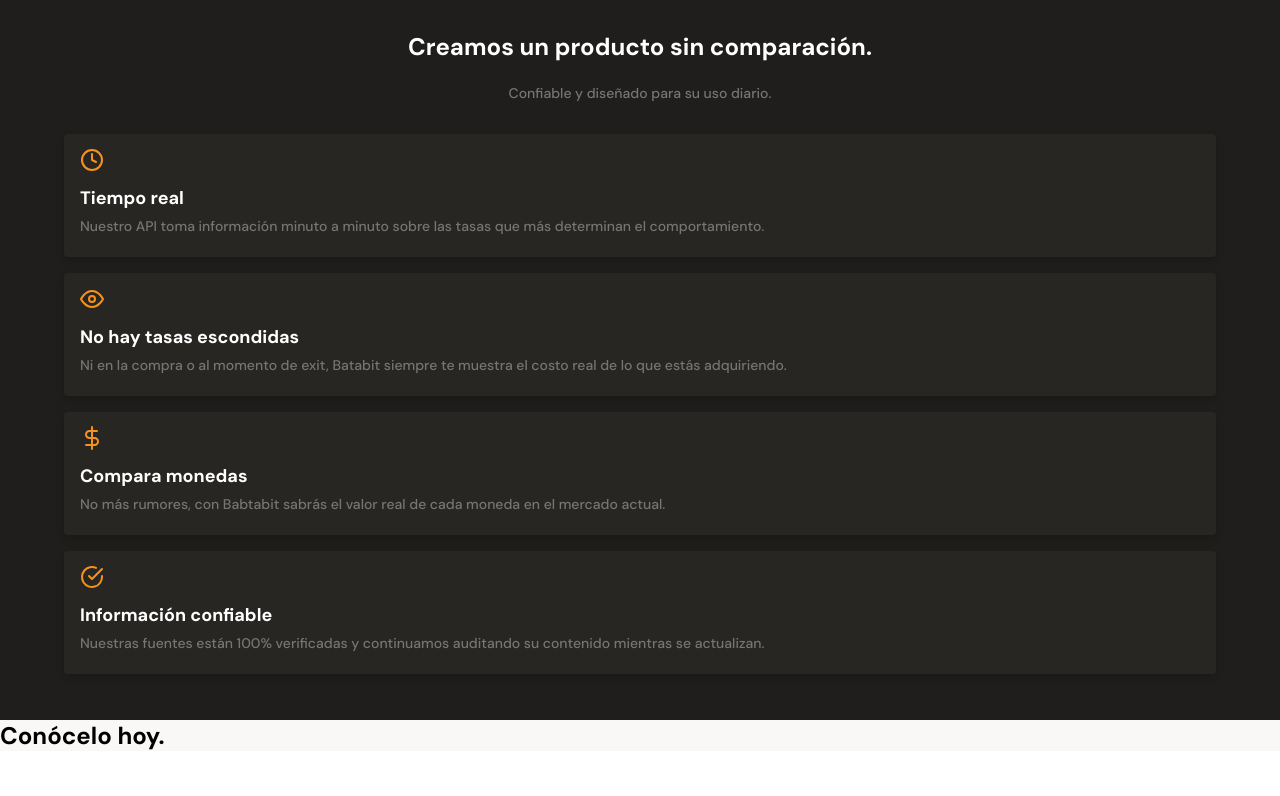
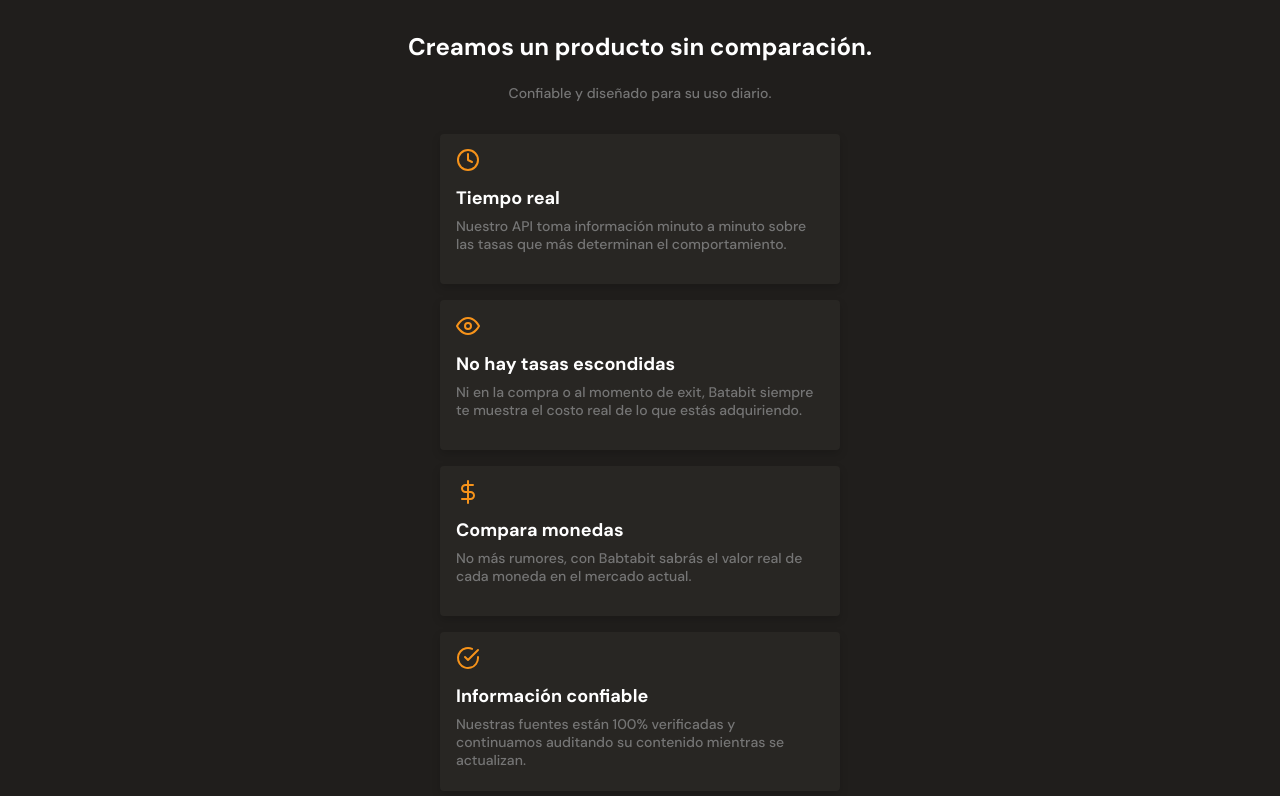
Before and after one commit to FelipeL12/Bata-bit, a plain HTML site: page index.html in a window 1280 px wide. Shown: the part 1104-1900 px from the top of the page. Before the commit the page ends 1855 px from the top, so only its background shows below. Drawn offline with Linux system fonts and the light colour scheme.

Commit message:
"bitcoin girl" css code has been added

```diff
--- a/css/style.css
+++ b/css/style.css
@@ -366,6 +366,9 @@ main {
     box-shadow: 0rem 0.4rem 0.8rem rgba(0, 0, 0, 0.16);
     border: none;
     border-radius: 0.4rem;
+    min-width: 28.8rem;
+    max-width: 40rem;
+    min-height: 15rem;
 }
 
 .product_detail h2 {
@@ -420,3 +423,26 @@ main {
     margin-left: 1.6rem;
     display: inline-block;
 }
+
+/* BITCOIN GIRL CONTENT */
+
+.bitcoin_girl {
+    width: 100%;
+    min-width: 32rem;
+    min-height: 40vh;
+    background: url(../assets/images/bitcoinbaby.jpg);
+    background-position: center;
+    background-size: cover;
+    background-repeat: no-repeat;
+    position: relative;
+}
+
+.bitcoin_girl h2 {
+    font-size: 2.4rem;
+    font-weight: 700;
+    line-height: 2.6rem;
+    color: var(--color_just_withe);
+    position: absolute;
+    top: calc(50% - 14.4rem);
+    left: calc(50% - 10rem);
+}
```
